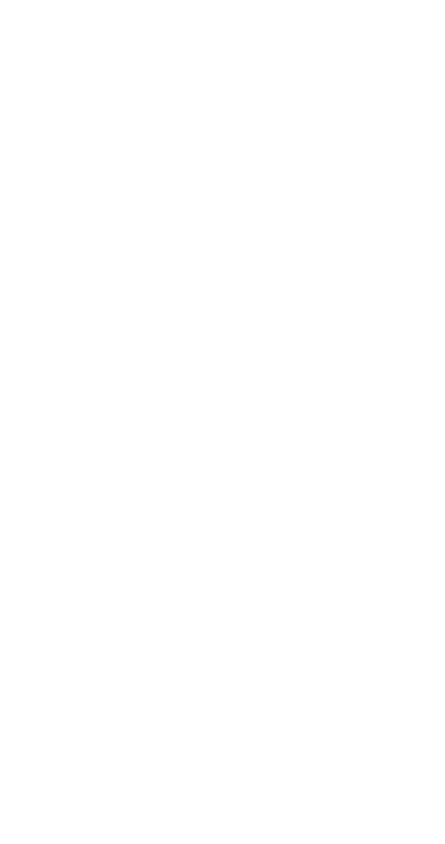
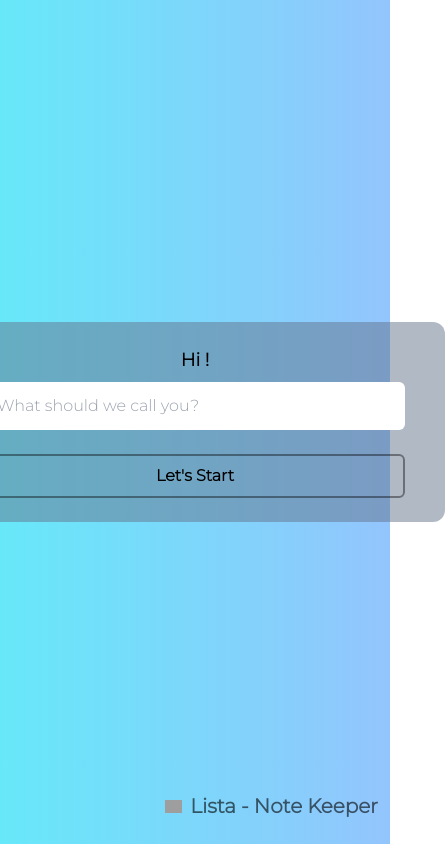
Before and after one commit to aguirremac/lista, a React (Create React App) app: page /enterName in a window 390 px wide. Before the commit this address had no page. Shown: the whole page, 445 px wide, since content can reach past the window. Built offline with nearby package versions, Linux system fonts and the light colour scheme; grey boxes are pictures that could not be loaded.

Commit message:
polish authentication, mobile responsiveness

```diff
--- a/src/App.js
+++ b/src/App.js
@@ -10,6 +10,9 @@
 import SignIn from './components/Auth/SignIn';
 import SignUp from './components/Auth/SignUp';
 import {  Route, Link, Routes} from 'react-router-dom';
+import AuthListen from './components/Auth/AuthListen';
+import Name from './components/Auth/Name';
+
 
 
 
@@ -18,6 +21,7 @@
   const [addNote, setAddNote] = useState(false);
   const [seeMore, setSeeMore] = useState([]);
   const [isSeeMore, setIsSeeMore] = useState(false);
+  const [user, setUser] = useState({});
 
 
   const handleAdd = (input) => {
@@ -59,19 +63,23 @@
   const clickSeeMore = (idNumber) => {
     setSeeMore(notes[idNumber]);
     setIsSeeMore(true);
-    console.log(isSeeMore);
+
   };
 
   const zoomOff = (x) => {
     setIsSeeMore(x);
   };
 
+  const handleCurrentUser = (currentUser) => {
+    setUser(currentUser)
+
+  }
+  // console.log(user.displayName)
 
 
-  // const handleUserDetails= (userDetails) => {
-  //   setIsLoggedIn(true);
-  //   console.log(isLoggedIn);
-  // };
+
+
+
 
   return (
 
@@ -82,12 +90,11 @@
         <Route path="/" element={<Landing /> } />
         <Route path="/signin" element={<SignIn /> } />
         <Route path="/signup" element={<SignUp /> } />
+        <Route path="/enterName" element={<Name /> } />
         <Route path='/dashboard' element={ <>
-         <Header handleClick={showInput}  />
-         </>} />
-         <Route path="/input" element={<>
+         <Header handleClick={showInput} user={user} />
+         <AuthListen handleCurrentUser={handleCurrentUser}/>
          {addNote && <Input onAdd={handleAdd} handleClick={showInput} />}
-         <Header handleClick={showInput}  />
          <Note
                 notes={notes}
                 onDelete={handleDelete}
@@ -96,6 +103,11 @@
               {isSeeMore && <Edit zoomDetails={seeMore} zoomOff={zoomOff} />}
               <Footer />
               <ToastContainer />
+         </>} />
+         <Route path="/input" element={<>
+
+         {/* <Header handleClick={showInput} displayName={user.displayName}  /> */}
+
 
 
           </>} />
--- a/src/components/Header.jsx
+++ b/src/components/Header.jsx
@@ -8,7 +8,8 @@
 
 
 
-const Header = ({handleClick}) => {
+
+const Header = ({handleClick, user}) => {
 
     const navigate = useNavigate();
 
@@ -24,16 +25,20 @@
 return (
  <header className="bg-[#51bcb3] text-white mx-auto p-4 font-semibold font-mont flex justify-between md:px-10">
     <Link to="/dashboard"><div className="flex items-center cursor-pointer ">
-    <img src="https://img.icons8.com/fluency/512/sticky-notes.png" className="h-[25px] md:h-[50px]" alt="Lista Logo"></img>
-    <h1 className="tracking-widest text-md md:text-3xl pl-2 ">Lista - Note Keeper</h1>
+    <img src="https://img.icons8.com/fluency/512/sticky-notes.png" className="h-[40px] md:h-[60px]" alt="Lista Logo"></img>
+    <div className="flex flex-col justify-center items-start "><h1 className="tracking-widest text-md md:text-[30px] leading-none">Lista</h1>
+    <p className="text-[8px] md:text-[14px] leading-none">Note Keeper</p>
+    </div>
     </div> </Link>
-    <div onClick={handleClick} className='flex  items-center gap-5 md:text-2xl text-white font-mont font-bold hover:scale-105 cursor-pointer'><BsPlusSquareDotted /> <p>Add Note</p></div>
+    <div onClick={handleClick} className='flex  items-center md:gap-5 text-2xl md:text-2xl text-white font-mont font-bold hover:scale-105 cursor-pointer'><BsPlusSquareDotted /> <p className="hidden md:block ">Add Note</p></div>
 
-    <div onClick={handleLogOut} className="text-md md:text-xl flex items-center justify-center gap-2 cursor-pointer hover:scale-105 hover:text-red-600 ">
+    <div className="flex flex-col justify-center items-end">
+        <p className="text-yellow-200 text-[10px] md:text-lg">Welcome, {user.displayName}!</p>
+    <div onClick={handleLogOut} className="text-[10px] md:text-sm flex items-center justify-center gap-2 cursor-pointer hover:scale-105 hover:text-red-600 ">
     <p>Log out</p>
     <IoMdLogOut />
     </div>
-
+    </div>
     </header>
 )
 
--- a/src/components/Input.jsx
+++ b/src/components/Input.jsx
@@ -56,7 +56,7 @@
 
         <div
           style={{ backgroundColor: bgColor }}
-          className="w-[200px] h-[250px] md:w-[400px] md:h-[500px] px-4 py-2  absolute flex flex-col rounded-xl right-5 top-5"
+          className="w-[300px] h-[400px] md:w-[400px] md:h-[500px] px-4 py-2  absolute flex flex-col rounded-xl right-5 top-5"
         >
           <IoMdClose
             size={25}
--- a/src/components/Note.jsx
+++ b/src/components/Note.jsx
@@ -4,6 +4,7 @@
 
 const style = {
   noteContainer: `w-full flex justify-evenly xl:justify-start gap-y-3 xl:gap-4 pt-3 md:pt-6 flex-wrap flex-start pb-2 md:px-5 xl:px-5 z-11 absolute`,
+  empty: `flex items-center justify-center md:text-5xl font-mont font-bold text-black/30 w-full h-screen`,
   note: `font-mont w-[170px] h-[180px] md:h-[250px] md:w-[300px]  overflow-hidden  shadow-xl rounded-xl cursor-pointer hover:scale-105 duration-200`,
   textContainer: `relative px-2 md:px-5 pt-3 h-full`,
   delete: `absolute top-3 right-3 text-[15px] md:text-[20px] text-gray-600 cursor-pointer hover:text-red-700 hover:scale-125`,
@@ -17,10 +18,11 @@
 const Note = (props) => {
   // const [notes, setNotes]= useState ([])
 
+
   return (
     <div>
       <div className={style.noteContainer}>
-        {props.notes
+{props.notes.length === 0 ? <div className={style.empty}><h1>No Notes Added</h1></div> : props.notes
           .map((item, idNumber) => {
             return (
               <div
@@ -62,6 +64,8 @@
             );
           })
           .reverse()}
+
+
       </div>
     </div>
   );
--- a/src/components/auth/AuthDetails.jsx
+++ /dev/null
@@ -1,35 +0,0 @@
-import React, { useEffect, useState } from 'react'
-import {onAuthStateChanged } from "firebase/auth";
-import { auth } from '../../config/firebase';
-
-
-
-
-const AuthDetails = () => {
-
-    const [currentUser, setCurrentUser] = useState({});
-
-    useEffect(()=>{
-
-     onAuthStateChanged(auth, (user)=> {
-        if (user) {
-           setCurrentUser(user.uid)
-           console.log(currentUser)
-        }else {
-            //user is signed out
-        }
-
-    });
-
-    },[])
-
-
-
-
-  return (
-    <div>
-    </div>
-  )
-}
-
-export default AuthDetails;
--- /dev/null
+++ b/src/components/auth/AuthListen.jsx
@@ -0,0 +1,36 @@
+import React, { useEffect, useState } from 'react'
+import {onAuthStateChanged } from "firebase/auth";
+import { auth } from '../../config/firebase';
+
+
+
+
+const AuthListen = ({handleCurrentUser}) => {
+
+    const [currentUser, setCurrentUser] = useState({});
+
+    useEffect(()=>{
+
+     onAuthStateChanged(auth, (user)=> {
+        if (user) {
+           setCurrentUser(user)
+           console.log(currentUser)
+           handleCurrentUser(currentUser)
+        }else {
+            //user is signed out
+        }
+
+    });
+
+    },[currentUser])
+
+
+
+
+  return (
+    <div>
+    </div>
+  )
+}
+
+export default AuthListen;
--- /dev/null
+++ b/src/components/auth/Name.jsx
@@ -0,0 +1,71 @@
+import { updateProfile } from 'firebase/auth';
+import React, { useState } from 'react'
+import { useNavigate } from 'react-router-dom';
+import { auth } from '../../config/firebase';
+
+
+const style = {
+    container: `relative flex flex-col  justify-center items-center h-screen mx-auto w-full bg-gradient-to-r from-cyan-300 to-blue-300 font-mont`,
+    form: `bg-slate-500/50  flex flex-col justify-center items-center w-[500px] h-[200px] rounded-xl gap-2 p-3 px-10`,
+    titleDiv: `absolute bottom-1 right-3 flex items-center justify-center  gap-2 mb-5`,
+    icon: `h-[13px] md:h-[40px]`,
+    lista: `text-xl md:text-2xl text-black/60  font-mont font-bold`,
+    loginText: `font-bold text-lg `,
+    email: ` w-full rounded-md p-3  `,
+    password: ` w-full rounded-md p-3`,
+    button: `p-2 border border-2 border-black/40 rounded-md text-center mt-4 hover:border-black hover:bg-cyan-500 font-bold w-full cursor-pointer`,
+    noAccount: `text-sm `,
+    signUpLink: `font-bold hover:text-red-500 cursor-pointer`,
+    incorrect: `text-red-800 font-bold text-sm `,
+  };
+
+
+const Name = () => {
+    const [name, setName] = useState('');
+
+
+    const navigate = useNavigate();
+
+const handleClick = () => {
+    updateProfile(auth.currentUser, {
+        displayName: name
+    })
+    navigate("/dashboard")
+
+
+}
+
+
+  return (
+    <div>
+         <div className={style.container}>
+      <div className={style.titleDiv}>
+          <img
+            className={style.icon}
+            src="https://img.icons8.com/fluency/512/sticky-notes.png"
+            alt="logo"
+          ></img>
+          <h1 className={style.lista}>Lista - Note Keeper</h1>
+        </div>
+      <form  className={style.form}>
+
+        <p className={style.loginText}>Hi {name}!</p>
+        <input
+          onChange={(e) => setName(e.target.value)}
+          className={style.email}
+          type="email"
+          placeholder="What should we call you?"
+          value={name}
+          required
+        ></input>
+
+        <button onClick={handleClick} className={style.button}>Let's Start</button>
+      </form>
+
+    </div>
+
+    </div>
+  )
+}
+
+export default Name;
--- a/src/components/auth/SignUp.jsx
+++ b/src/components/auth/SignUp.jsx
@@ -29,13 +29,14 @@
 const [password, setPassword] = useState('');
 const [confirmPassword, setConfirmPassword] = useState('');
 
+
 const navigate = useNavigate();
 
 const handleSubmit = (e) => {
   e.preventDefault();
   createUserWithEmailAndPassword(auth, email, password).then((userCredential) => {
-    navigate('/signin')
-    // console.log(userCredential);
+    navigate('/enterName')
+    console.log(userCredential);
   }).catch(error => {
     console.log(error)
   })
@@ -60,6 +61,7 @@
           <h1 className={style.lista}>Lista - Note Keeper</h1>
         </div>
             <p className={style.signUpText}>Create New Account</p>
+
               <input onChange={(e)=>setEmail(e.target.value)} className={style.email} type="email" placeholder='Email' value={email} required></input>
               <input onChange={(e)=>setPassword(e.target.value)} className={style.password} type="password" placeholder='Password' value={password} required></input>
               <input onChange={(e)=>setConfirmPassword(e.target.value)} className={style.password} type="password" placeholder='Confirm Password' value={confirmPassword} required></input>
--- a/src/config/firebase.js
+++ b/src/config/firebase.js
@@ -1,6 +1,7 @@
 // Import the functions you need from the SDKs you need
 import { initializeApp } from "firebase/app";
 import {getAuth} from "firebase/auth"
+import { getDatabase } from "firebase/database";
 
 const firebaseConfig = {
   apiKey: "AIzaSyAgjre_wF-JlH3D7KfNjSrlSVmmiNFACfs",
@@ -14,3 +15,4 @@
 
 const app = initializeApp(firebaseConfig);
 export const auth = getAuth(app);
+export const database = getDatabase(app);
--- a/src/index.js
+++ b/src/index.js
@@ -4,6 +4,7 @@
 import App from './App';
 import reportWebVitals from './reportWebVitals';
 import { BrowserRouter } from 'react-router-dom';
+
 
 
 
```
Also changed, not shown: src/components/AddNote.jsx (deleted, +0 -26 lines).
